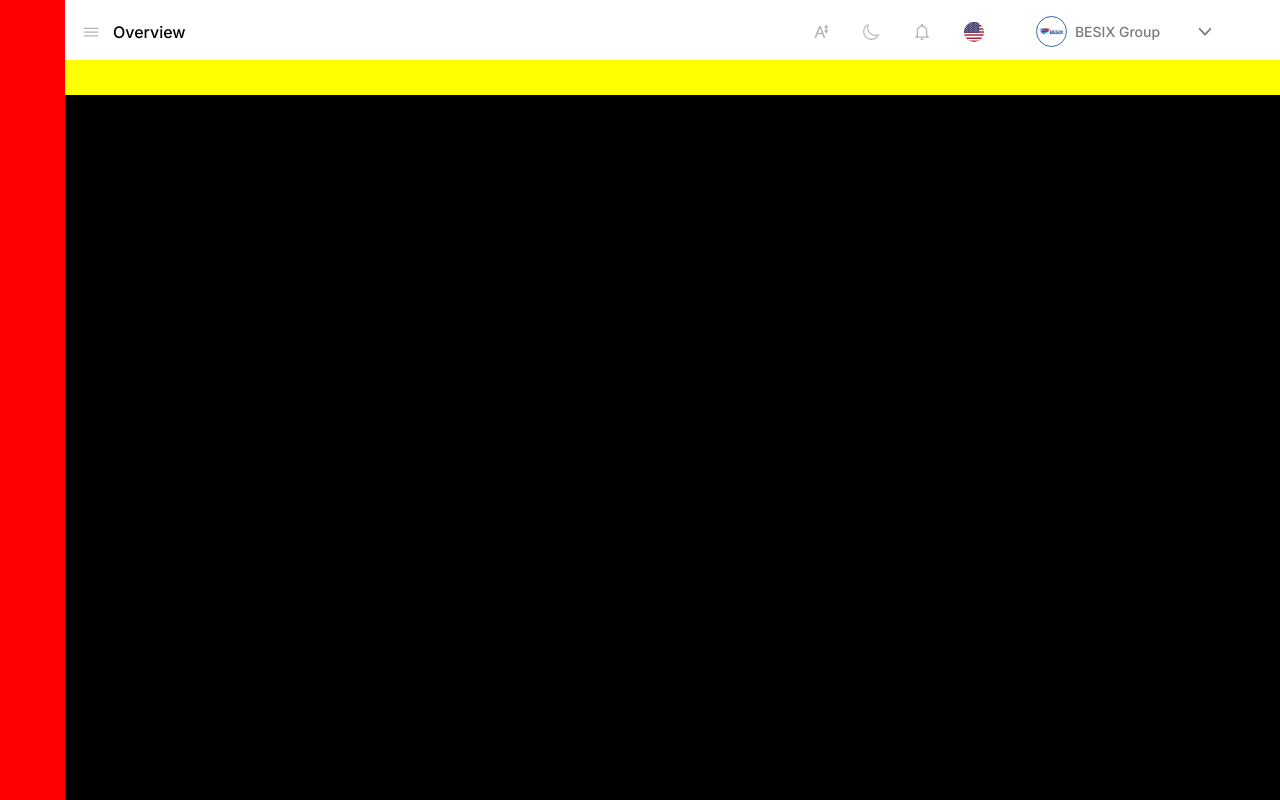
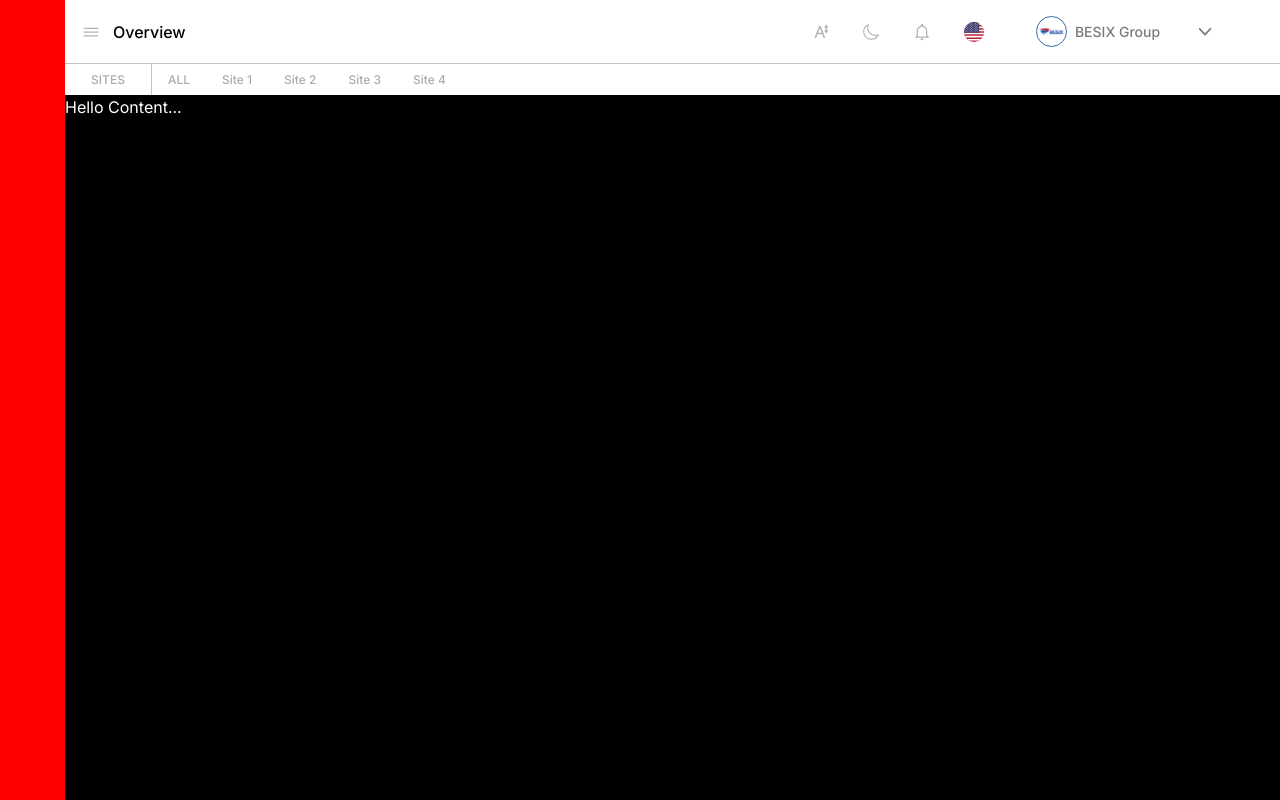
Before and after one commit to ysahih/Im-enSe-Assignment, a Next.js app in the folder my-app/: page / in a window 1280 px wide. Built offline with nearby package versions, Linux system fonts and the light colour scheme.

Commit message:
add: subpage

```diff
--- a/my-app/app/src/Components/Header.tsx
+++ b/my-app/app/src/Components/Header.tsx
@@ -10,7 +10,7 @@ const Header = ()=>{
 
 
         return (
-          <nav className="bg-white">
+          <nav className="bg-white border-b border-[#C4C4C4]">
             <div className=" flex items-center justify-between mx-auto p-4">
 
               <div className="flex items-center gap-3">
--- a/my-app/app/src/Components/Profile.tsx
+++ b/my-app/app/src/Components/Profile.tsx
@@ -48,7 +48,7 @@ const Profile = () => {
               <a href="#" className="block text-sm text-gray-700 ">Our policies</a>
             </li>
 
-            <hr className=''/>
+            <hr className='pb-2'/>
             <li className='flex align-center px-4 py-2 gap-1'>
               <RiLogoutBoxRFill className='size-[20px]'/>
               <a href="#" className="block text-sm text-gray-700 ">Log out</a>
--- /dev/null
+++ b/my-app/app/src/Components/SubPages.tsx
@@ -0,0 +1,14 @@
+const SubPages = () => {
+    return (
+        <div className="text-[#ABABAB] flex items-center h-full font-medium text-xs mt-[2px]">
+            <h1 className="cursor-pointer bg-[##FCFCFC] py-2 w-[87px] text-center border-r border-[#C4C4C4]">SITES</h1>
+            <h1 className="cursor-pointer px-4  hover:text-[#42A4DF]">ALL</h1>
+            <h1 className="cursor-pointer px-4  hover:text-[#42A4DF]">Site 1</h1>
+            <h1 className="cursor-pointer px-4  hover:text-[#42A4DF]">Site 2</h1>
+            <h1 className="cursor-pointer px-4  hover:text-[#42A4DF]">Site 3</h1>
+            <h1 className="cursor-pointer px-4  hover:text-[#42A4DF]">Site 4</h1>
+        </div>
+    )
+};
+
+export default SubPages;
--- a/my-app/app/src/ViolationsTable.tsx
+++ b/my-app/app/src/ViolationsTable.tsx
@@ -1,4 +1,5 @@
 import Header from "./Components/Header";
+import SubPages from "./Components/SubPages";
 
 // const Left = ()=>{
 //   return (
@@ -26,12 +27,6 @@ const Sidebar = ()=>{
 }
 
 
-const SubPages = ()=>{
-    return (
-      <div className="">
-      </div>
-    )
-}
 
 const ViolationsTable = () =>{
     return (
@@ -40,15 +35,15 @@ const ViolationsTable = () =>{
           <Sidebar />
         </div>
 
-        <div className="col-span-1 row-span-1 bg-[blue]">
+        <div className="col-span-1 row-span-1 ">
           <Header />
         </div>
 
-        <div className="col-span-1 row-span-1 bg-[yellow]">
+        <div className="col-span-1 row-span-1">
           <SubPages />
         </div>
 
-        <div className="col-span-1 row-span-1 bg-[black]">
+        <div className="text-white col-span-1 row-span-1 bg-[black]">
           <p>Hello Content...</p>
       </div>
     </div>
```
